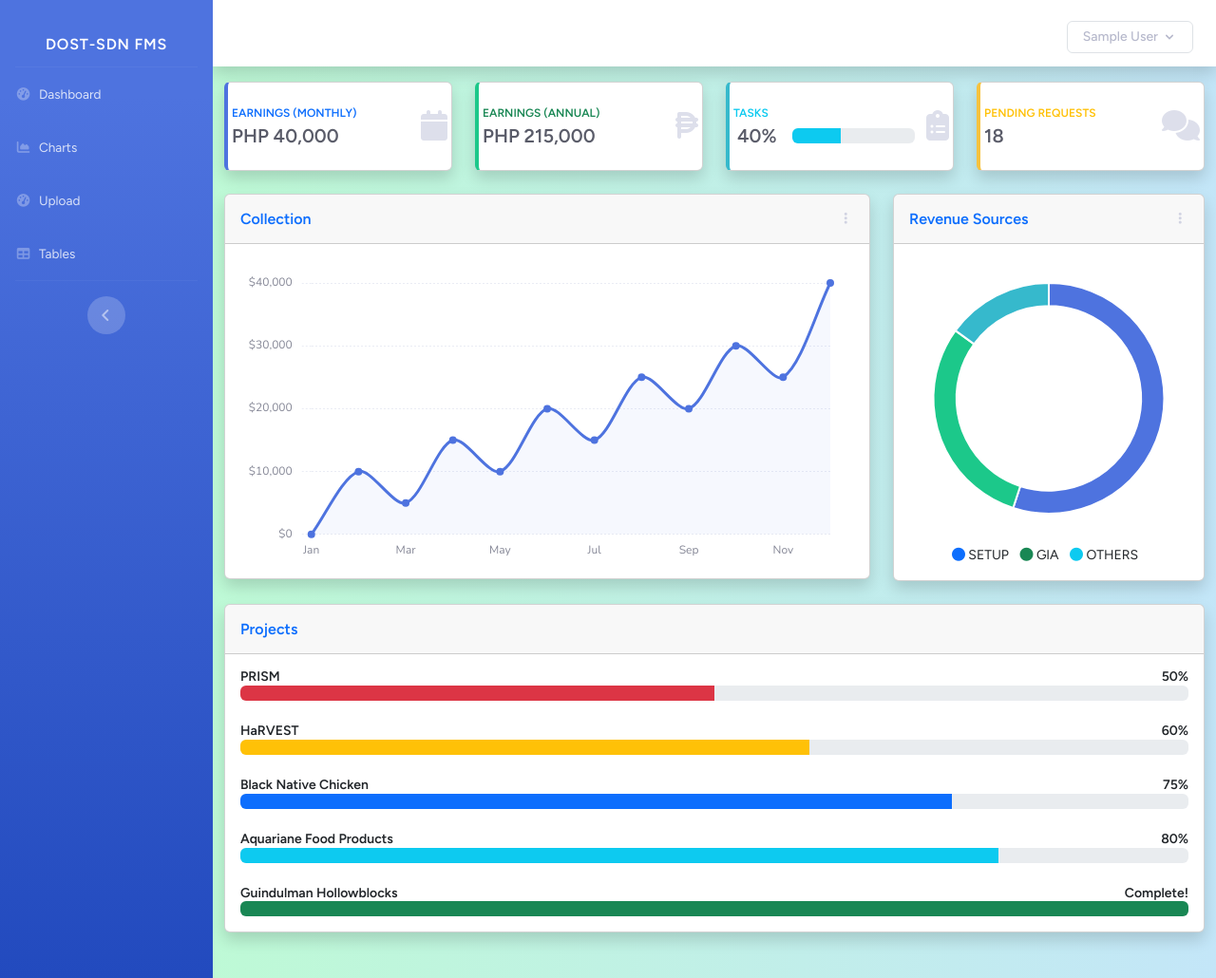
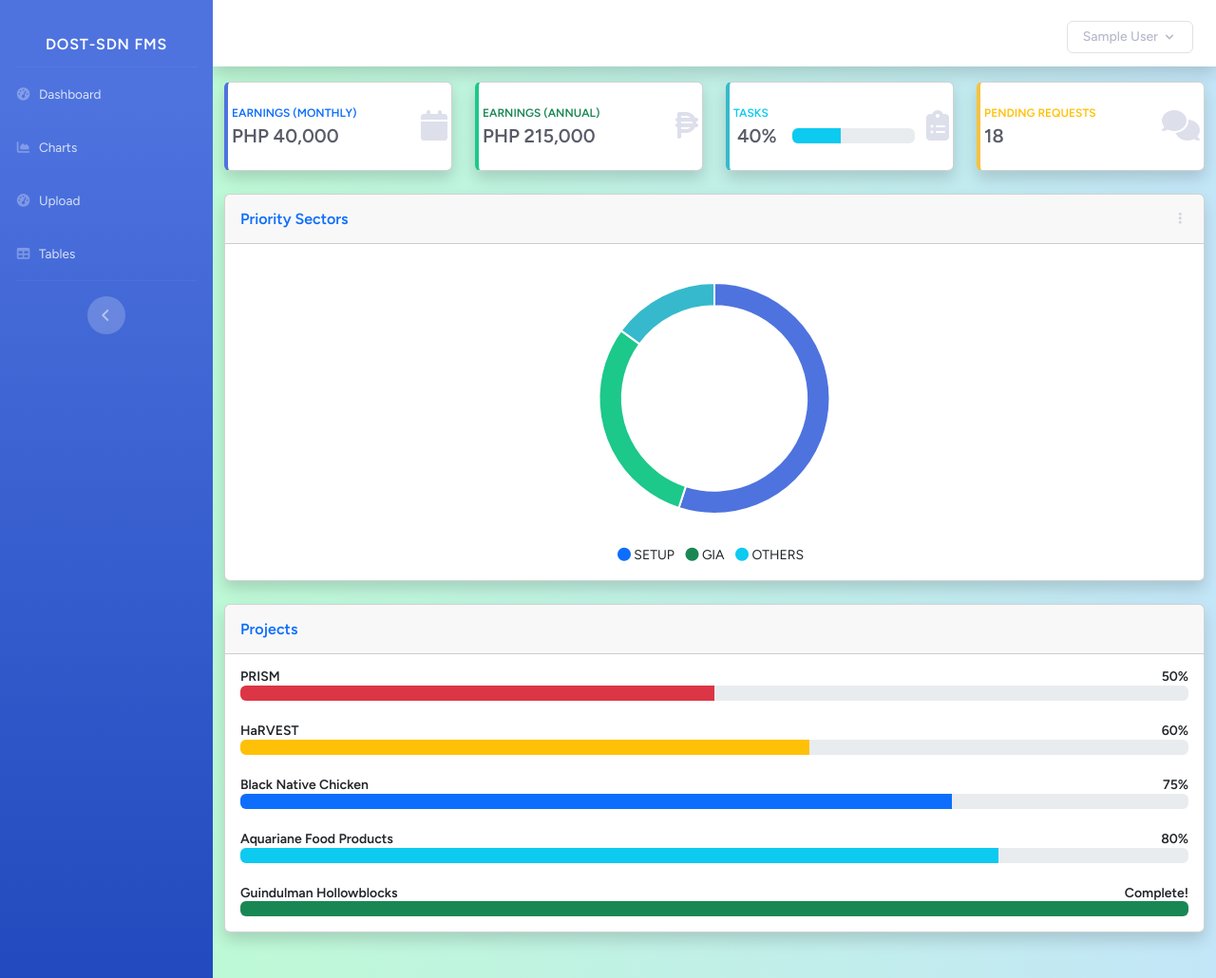
Before and after one commit to rabucejojr/file-system-v2, a Laravel app: page /dashboard in a window 1280 px wide. Shown: the whole page at 95% size. Run offline with Laravel 10, Linux system fonts and the light colour scheme; the visitor is signed in with stand-in values (Sample User, id 1); style sheets or scripts are compiled from the project's sources; some libraries are stand-ins or nearby versions.

Commit message:
modified dashboard content graphs

```diff
--- a/resources/views/dashboard.blade.php
+++ b/resources/views/dashboard.blade.php
@@ -126,7 +126,7 @@
                 <div class="row">
 
                     <!-- Area Chart -->
-                    <div class="col-xl-8 col-lg-7">
+                    {{-- <div class="col-xl-8 col-lg-7">
                         <div class="card shadow mb-4">
                             <!-- Card Header - Dropdown -->
                             <div class="card-header py-3 d-flex flex-row align-items-center justify-content-between">
@@ -162,14 +162,14 @@
                                 </div>
                             </div>
                         </div>
-                    </div>
+                    </div> --}}
 
                     <!-- Pie Chart -->
-                    <div class="col-xl-4 col-lg-5">
+                    <div class="col-xl-12 col-lg-12">
                         <div class="card shadow mb-4">
                             <!-- Card Header - Dropdown -->
                             <div class="card-header py-3 d-flex flex-row align-items-center justify-content-between">
-                                <h6 class="m-0 font-weight-bold text-primary">Revenue Sources</h6>
+                                <h6 class="m-0 font-weight-bold text-primary">Priority Sectors</h6>
                                 <div class="dropdown no-arrow">
                                     <a class="dropdown-toggle" href="#" role="button" id="dropdownMenuLink"
                                         data-toggle="dropdown" aria-haspopup="true" aria-expanded="false">
```
